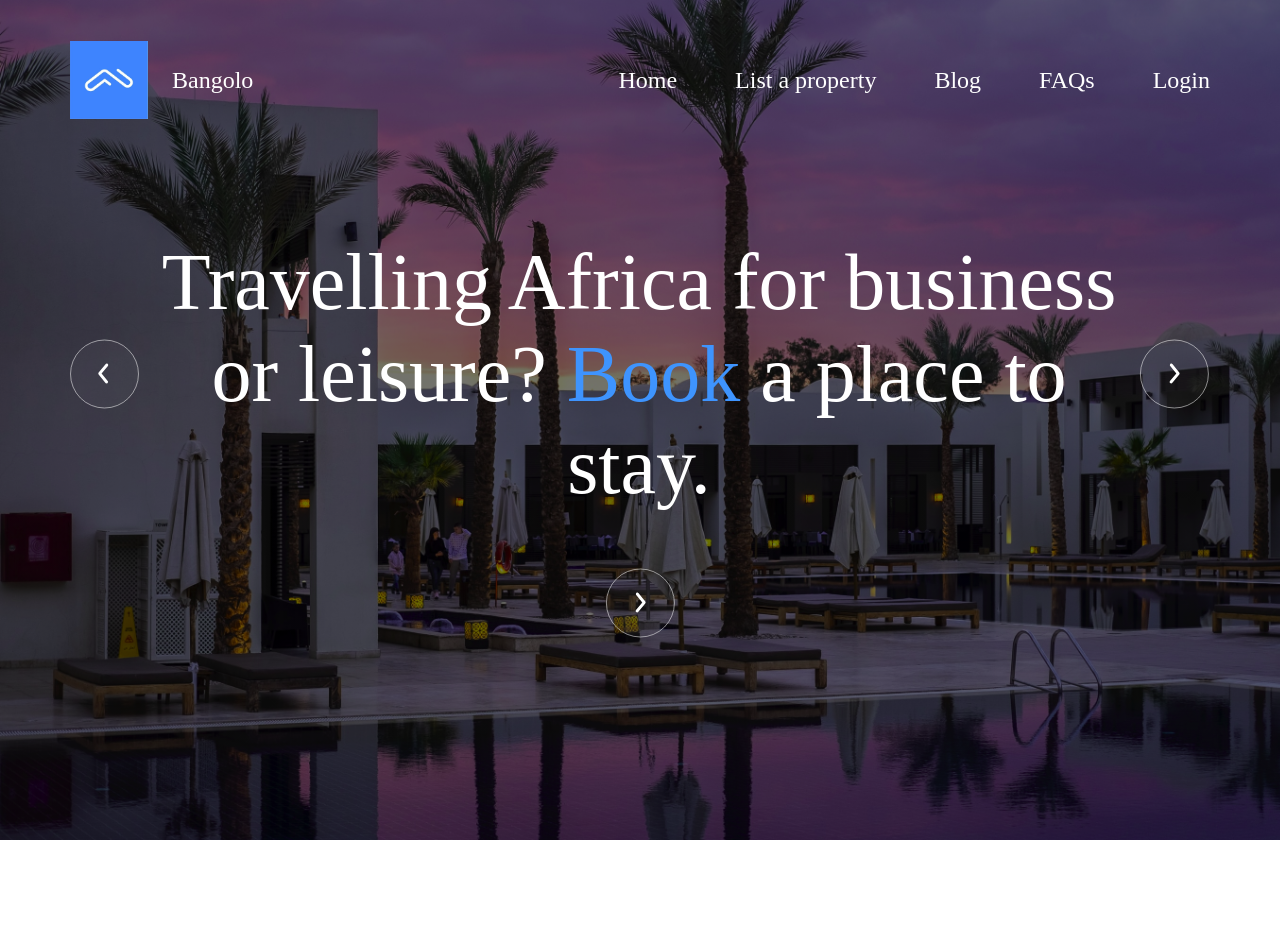
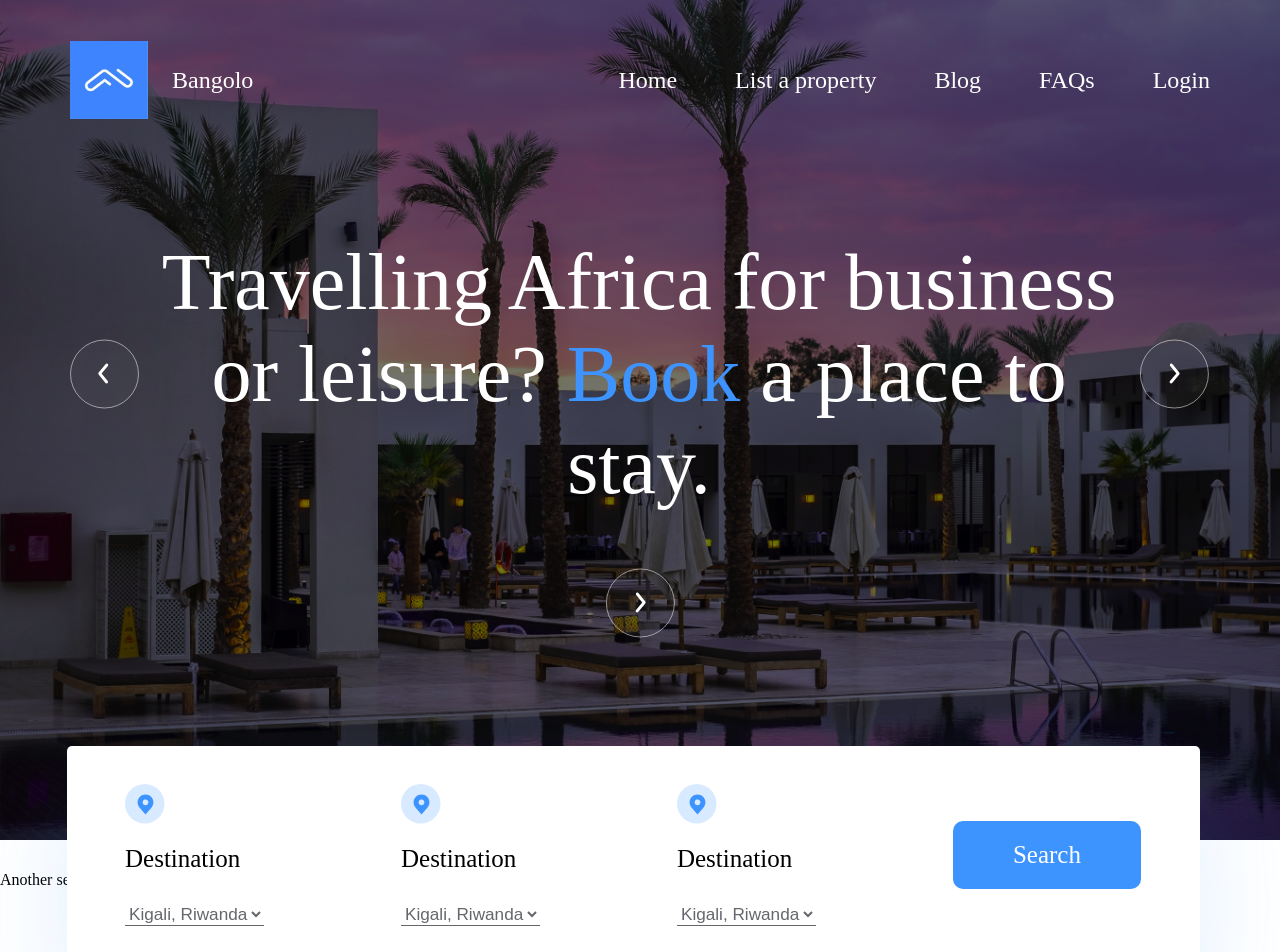
Before and after one commit to man-of-mind/Bongalo-landing-page, a React (Create React App) app: page / in a window 1280 px wide. Shown: the top 952 px of the page. Before the commit the page ends 871 px from the top, so only its background shows below. Built offline with nearby package versions, Linux system fonts and the light colour scheme.

Commit message:
work in experience

```diff
--- a/src/Components/Home/home.tsx
+++ b/src/Components/Home/home.tsx
@@ -2,6 +2,7 @@ import React from "react";
 import Header from "../Header/header";
 import NavBar from "../Navbar/Navbar";
 import styles from './homepage.module.scss';
+import location from "../../assets/images/location.svg";
 
 const Home = () => {
     return (
@@ -11,9 +12,34 @@ const Home = () => {
                 <Header />
                 <div className={styles['floating-container']}>
                     <div className={styles['feature-container']}>
-
+                        <div className={styles['feature']}>
+                            <img src={location} alt="location icon"></img>
+                            <span>Destination</span>
+                            <select name="places" id="places">
+                                <option value="Kigali">Kigali, Riwanda</option>
+                                <option value="South Africa">South Africa</option>
+                            </select>
+                        </div>
+                        <div className={styles['feature']}>
+                            <img src={location} alt="location icon"></img>
+                            <span>Destination</span>
+                            <select name="places" id="places">
+                                <option value="Kigali">Kigali, Riwanda</option>
+                                <option value="South Africa">South Africa</option>
+                            </select>
+                        </div>
+                        <div className={styles['feature']}>
+                            <img src={location} alt="location icon"></img>
+                            <span>Destination</span>
+                            <select name="places" id="places">
+                                <option value="Kigali">Kigali, Riwanda</option>
+                                <option value="South Africa">South Africa</option>
+                            </select>
+                        </div>
+                        <div className={styles['search']}>Search</div>
                     </div>
                 </div>
+                <div className={styles['new-age']}>Another section</div>
             </div>
 
         </div>
--- a/src/Components/Home/homepage.module.scss
+++ b/src/Components/Home/homepage.module.scss
@@ -14,13 +14,14 @@
         background-size: cover;
         background-repeat: no-repeat;
         height: 840px;
-        .text {
+        .floating-container {
             position: absolute;
-            top: 776px;
-            background-color: black;
-            color: whitesmoke;
-            border-radius: 10px;
-            height: 70px;
+            top: 746px;
+            background: #FFFFFF;
+            box-shadow: 0px 50px 100px rgba(62, 148, 254, 0.15);
+            border-radius: 5px;
+            width: calc(100vw - 264px);
+            height: 140px;
             margin-left: 67px;
             margin-right: 67px;
             padding: 38px 59px 38px 58px;
@@ -28,6 +29,44 @@
                 display: flex;
                 justify-content: space-between;
                 align-items: center;
+                .feature {
+                    display: flex;
+                    flex-direction: column;
+                    justify-content: flex-start;
+                    align-items: flex-start;
+                    color: #000000;
+                    span {
+                        padding: 20px 0px 30px 0px;
+                        font-style: normal;
+                        font-weight: 400;
+                        font-size: 25px;
+                        line-height: 29px;
+                    }
+                    select {
+                        font-style: normal;
+                        font-weight: 400;
+                        font-size: 17.1724px;
+                        line-height: 20px;
+                        color: rgba(18, 23, 30, 0.654531);
+                        outline: none;
+                        border-top: none;
+                        border-right: none;
+                        border-left: none;
+                        background-color: white;
+                        border-bottom: 0.858621px solid rgba(18, 23, 30, 0.654531);
+                    }
+                }
+                .search {
+                    text-align: center;
+                    padding: 20px 60px;
+                    background: #3E94FE;
+                    border-radius: 10px;
+                    cursor: pointer;
+                    font-style: normal;
+                    font-weight: 400;
+                    font-size: 25px;
+                    color: #FFFFFF;
+                }
             }
         }
     }
```
